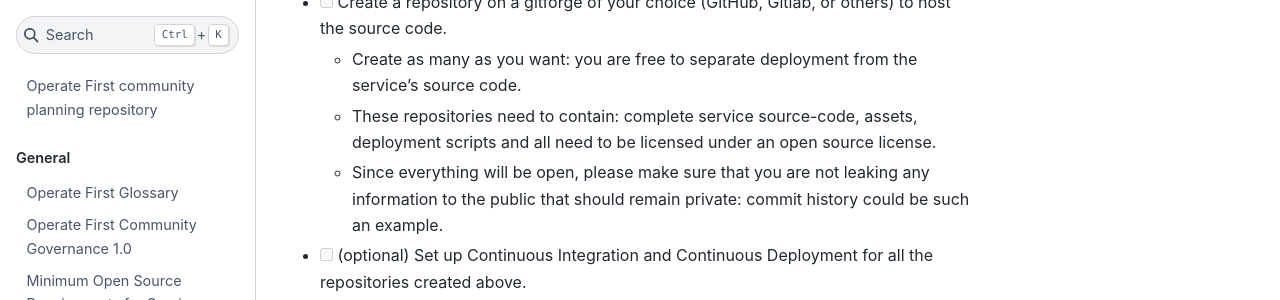
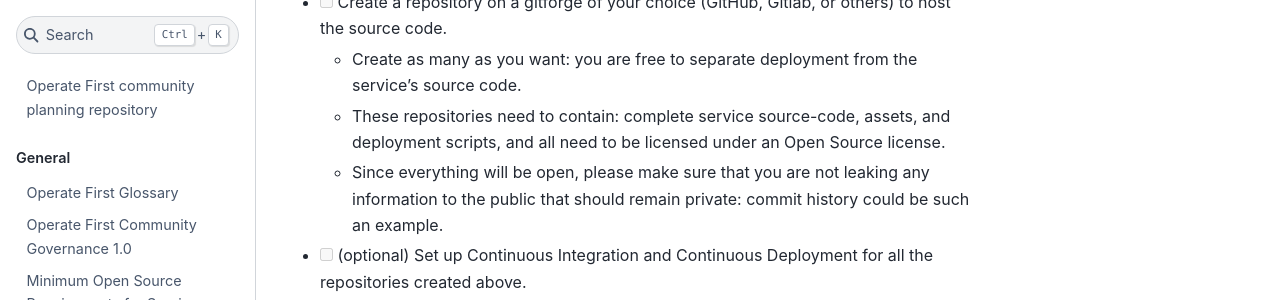
Before and after one commit to operate-first/community, a Jupyter Book: the page built from opening-services.md, in a window 1280 px wide. Shown: the part 263-563 px from the top of the page. Built offline with Jupyter Book 1.0.4 settings and Sphinx 7.4.7 and the Sphinx Book theme 1.1.4, drawn with Linux system fonts in a browser that asks for light colours.

Commit message:
Commas count, noting special meaning of "Open Source" with caps

```diff
--- a/opening-services.md
+++ b/opening-services.md
@@ -8,7 +8,7 @@ This document is a checklist how you can open an internal service to the public
 
 * [ ] Create a repository on a gitforge of your choice (GitHub, Gitlab, or others) to host the source code.
   * Create as many as you want: you are free to separate deployment from the service's source code.
-  * These repositories need to contain: complete service source-code, assets, deployment scripts and all need to be licensed under an open source license.
+  * These repositories need to contain: complete service source-code, assets, and deployment scripts, and all need to be licensed under an Open Source license.
   * Since everything will be open, please make sure that you are not leaking any information to the public that should remain private: commit history could be such an example.
 
 * [ ] (optional) Set up Continuous Integration and Continuous Deployment for all the repositories created above.
```
